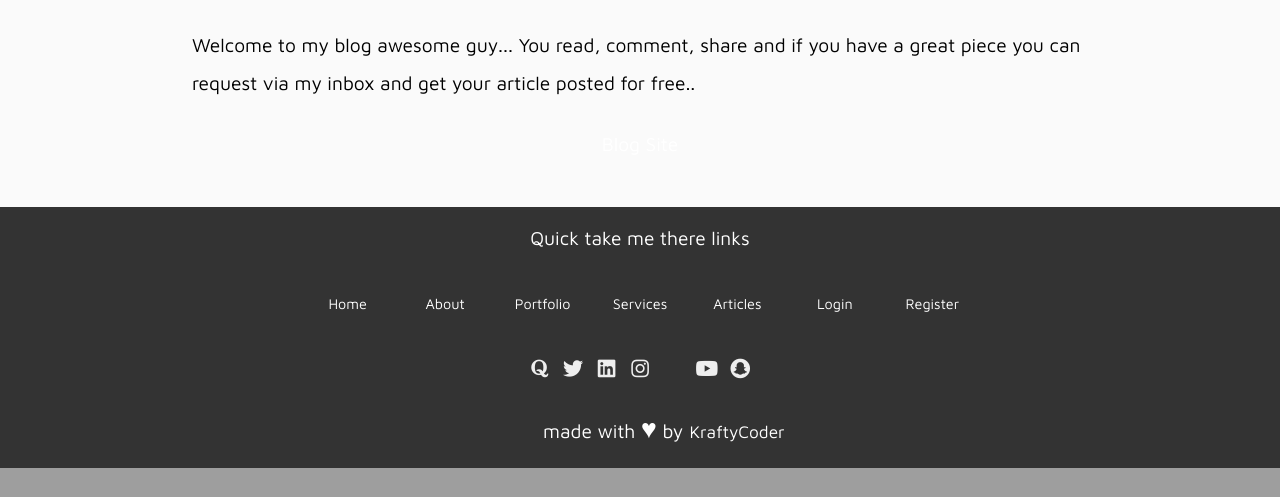
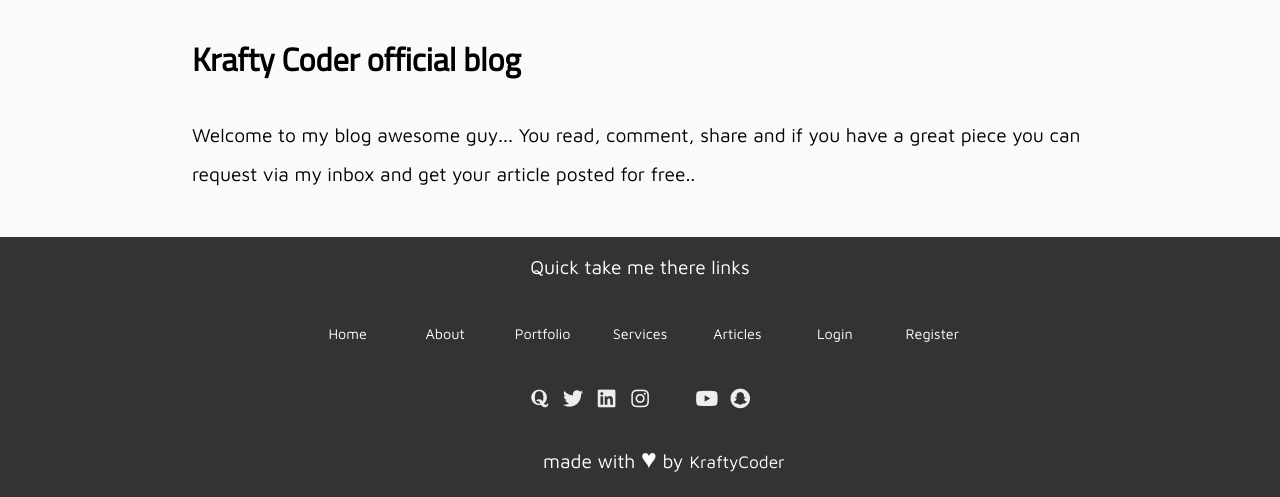
Before and after one commit to Krafty-Coder/blog, a Flask app: page / in a window 1280 px wide. Shown: the part 402-899 px from the top of the page. Before the commit the page ends 870 px from the top, so only its background shows below. Run offline with Flask 2, Linux system fonts and the light colour scheme; data that the repository does not hold is empty; some libraries are stand-ins or nearby versions.

Commit message:
remove p tag and add heading

```diff
--- a/templates/index.html
+++ b/templates/index.html
@@ -2,13 +2,13 @@
 
 {% block body %}
 <div class="image">
+  <h1>Krafty Coder official blog</h1>
   <p>
   Welcome to my blog awesome guy... You read, comment, share and if you have a great piece you can
   request via my inbox and get your article posted for free..
   </p>
 </div>
 <div class="align-center">
-<p> Blog Site </p>
 <!-- {% if session.logged_in == Null%} -->
 <!--   <a href="/login" class="btn btn-lg"> Login</a> -->
 <!--   <a href="/register" class="btn btn-lg"> Register</a> -->
```
